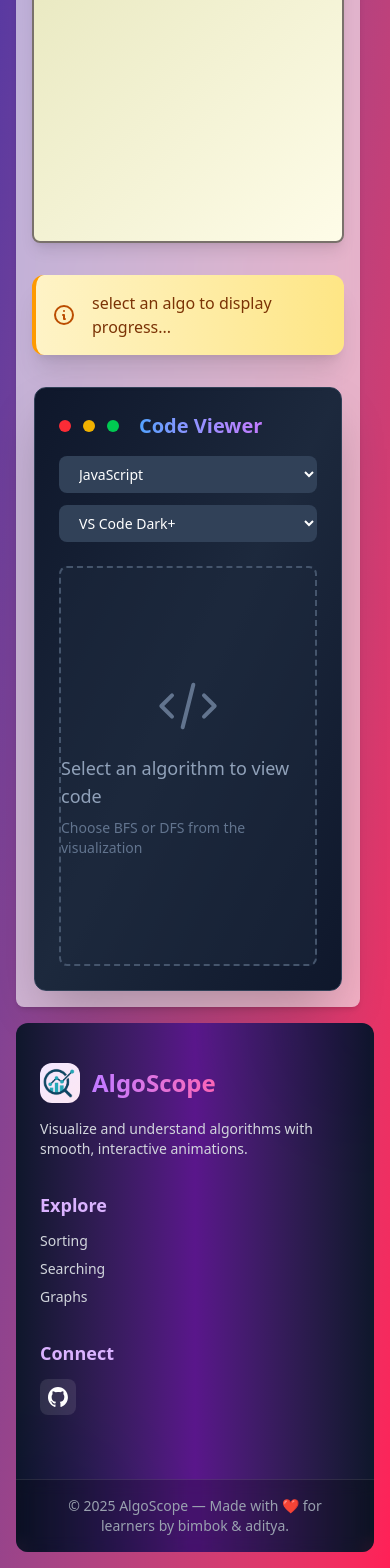
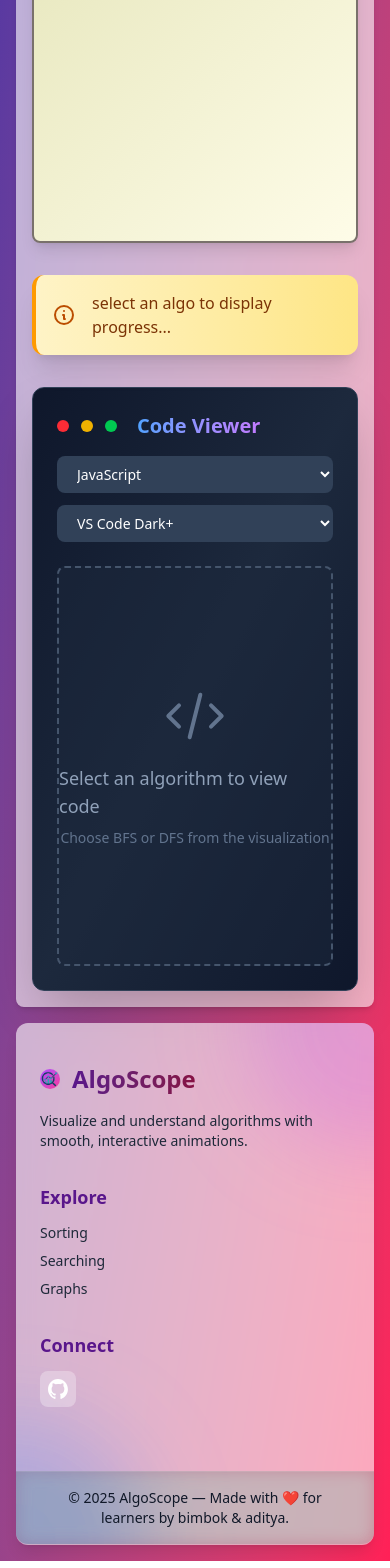
Before and after one commit to bim-adi/AlgoScope, a React (Vite) app: page /search in a window 390 px wide. Shown: the part 857-2425 px from the top of the page. Built offline with nearby package versions, Linux system fonts and the light colour scheme.

Commit message:
ui-update-3

```diff
--- a/src/components/Footer.jsx
+++ b/src/components/Footer.jsx
@@ -5,7 +5,7 @@ import githubIcon from '../assets/github-mark-white.svg'
 const Footer = () => {
   return (
     <motion.footer
-      className="relative bg-gradient-to-r from-slate-900 via-purple-900 to-slate-900 text-white overflow-hidden rounded-xl"
+      className="h-auto relative border-b border-black/5 bg-white/70 backdrop-blur supports-[backdrop-filter]:bg-white/60 rounded-lg shadow-lg text-black overflow-hidden rounded-xl"
       initial={{ opacity: 0, y: 50 }}
       animate={{ opacity: 1, y: 0 }}
       transition={{ duration: 0.8, ease: 'easeOut' }}
@@ -25,14 +25,14 @@ const Footer = () => {
             transition={{ delay: 0.2 }}
           >
             <div className="flex items-center mb-4">
-              <div className="w-10 h-10 bg-gradient-to-br from-purple-100 to-pink-100 rounded-xl flex items-center justify-center mr-3">
+              <div className="w-5 h-5 bg-gradient-to-br from-purple-500 to-pink-500 rounded-xl flex items-center justify-center mr-3">
                 <img src={logo} alt="" />
               </div>
-              <h3 className="text-2xl font-bold bg-gradient-to-r from-purple-400 to-pink-400 bg-clip-text text-transparent">
+              <h3 className="text-2xl font-bold bg-gradient-to-r from-purple-900 to-pink-900 bg-clip-text text-transparent">
                 AlgoScope
               </h3>
             </div>
-            <p className="text-gray-300 text-sm max-w-xs">
+            <p className="text-gray-800 text-sm max-w-xs">
               Visualize and understand algorithms with smooth, interactive
               animations.
             </p>
@@ -44,7 +44,7 @@ const Footer = () => {
             animate={{ opacity: 1, y: 0 }}
             transition={{ delay: 0.4 }}
           >
-            <h4 className="text-lg font-semibold mb-3 text-purple-300">
+            <h4 className="text-lg font-semibold mb-3 text-purple-900">
               Explore
             </h4>
             <ul className="space-y-2 text-sm">
@@ -52,7 +52,7 @@ const Footer = () => {
                 <li key={i}>
                   <a
                     href="#"
-                    className="text-gray-300 hover:text-purple-300 transition-colors duration-300"
+                    className="text-gray-800 hover:text-purple-800 transition-colors duration-300"
                   >
                     {link}
                   </a>
@@ -67,7 +67,7 @@ const Footer = () => {
             animate={{ opacity: 1, y: 0 }}
             transition={{ delay: 0.6 }}
           >
-            <h4 className="text-lg font-semibold mb-3 text-purple-300">
+            <h4 className="text-lg font-semibold mb-3 text-purple-900">
               Connect
             </h4>
             <div className="flex space-x-4">
@@ -75,7 +75,7 @@ const Footer = () => {
                 <motion.a
                   key={platform}
                   href="https://github.com/bim-adi/AlgoScope.git"
-                  className="w-9 h-9 bg-white/10 rounded-lg flex items-center justify-center hover:bg-white/20 transition-all"
+                  className="w-9 h-9 bg-white/30 rounded-lg flex items-center justify-center hover:bg-white/20 transition-all"
                   whileHover={{ scale: 1.1 }}
                   transition={{ delay: 0.1 * i }}
                 >
@@ -93,7 +93,7 @@ const Footer = () => {
           animate={{ opacity: 1 }}
           transition={{ delay: 0.8 }}
         >
-          <div className="container mx-auto px-6 py-4 text-center text-sm text-gray-400">
+          <div className="container mx-auto px-6 py-4 text-center text-sm text-gray-900">
             © 2025 AlgoScope — Made with ❤️ for learners by bimbok & aditya.
           </div>
         </motion.div>
--- a/src/components/Navbar.jsx
+++ b/src/components/Navbar.jsx
@@ -107,7 +107,7 @@ export const Navbar = () => {
                 alt="github"
                 className="w-7 h-5 hover:text-gray-400 pr-2"
               />
-              <span className='p-1'>Github</span>
+              <span className="p-1">Github</span>
             </Link>
           </div>
 
--- a/src/components/searchAlgo/CodeDisplay.jsx
+++ b/src/components/searchAlgo/CodeDisplay.jsx
@@ -179,7 +179,7 @@ export const CodeDisplay = ({ algorithm }) => {
   const code = algorithm ? codeSnippets[algorithm][language] : ''
 
   return (
-    <div className="mt-8 m-auto p-6 rounded-xl bg-gradient-to-br from-slate-900 via-slate-800 to-slate-900 shadow-2xl border border-slate-700 w-77 md:w-auto lg:w-auto xl:w-auto 2xl:w-auto">
+    <div className="mt-8 m-auto p-6 rounded-xl bg-gradient-to-br from-slate-900 via-slate-800 to-slate-900 shadow-2xl border border-slate-700 w-auto md:w-auto lg:w-auto xl:w-auto 2xl:w-auto">
       <div className="flex flex-col sm:flex-row justify-between items-start sm:items-center gap-4 mb-6">
         <div className="flex items-center gap-3">
           <div className="w-3 h-3 rounded-full bg-red-500"></div>
--- a/src/components/searchAlgo/VisualizerPage.jsx
+++ b/src/components/searchAlgo/VisualizerPage.jsx
@@ -24,7 +24,7 @@ export const VisualizerPage = () => {
   return (
     <>
       <motion.div
-        className="lg:w-full w-86  flex flex-col lg:flex-row p-4 bg-slate-50 min-h-screen shadow-md rounded-lg backdrop-blur supports-[backdrop-filter]:bg-white/60 "
+        className="lg:w-full w-auto flex flex-col lg:flex-row p-4 bg-slate-50 min-h-screen shadow-md rounded-lg backdrop-blur supports-[backdrop-filter]:bg-white/60 "
         initial={{ opacity: 0, y: 20 }} // Start: invisible and 20px down
         animate={{ opacity: 1, y: 0 }} // End: fully visible at original position
         transition={{ duration: 1, ease: 'easeInOut' }} // Animation settings
--- a/src/components/shortestPahAlgo/CodeDisplayShortestPath.jsx
+++ b/src/components/shortestPahAlgo/CodeDisplayShortestPath.jsx
@@ -274,7 +274,7 @@ export const CodeDisplayShortestPath = ({ algorithm }) => {
   }
 
   return (
-    <div className="mt-8 m-auto p-6 rounded-xl bg-gradient-to-br from-slate-900 via-slate-800 to-slate-900 shadow-2xl border border-slate-700 w-77 md:w-auto lg:w-auto xl:w-auto 2xl:w-auto">
+    <div className="mt-8 m-auto p-6 rounded-xl bg-gradient-to-br from-slate-900 via-slate-800 to-slate-900 shadow-2xl border border-slate-700 w-auto md:w-auto lg:w-auto xl:w-auto 2xl:w-auto">
       <div className="flex flex-col sm:flex-row justify-between items-start sm:items-center gap-4 mb-6">
         <div className="flex items-center gap-3">
           <div className="w-3 h-3 rounded-full bg-red-500"></div>
--- a/src/components/shortestPahAlgo/ShortestPathPage.jsx
+++ b/src/components/shortestPahAlgo/ShortestPathPage.jsx
@@ -12,7 +12,7 @@ export const ShortestPathPage = () => {
 
   return (
     <motion.div
-      className="lg:w-full w-86 flex flex-col lg:flex-row p-4 bg-slate-50 min-h-screen rounded-lg shadow-lg backdrop-blur supports-[backdrop-filter]:bg-white/60 "
+      className="lg:w-full w-auto flex flex-col lg:flex-row p-4 bg-slate-50 min-h-screen rounded-lg shadow-lg backdrop-blur supports-[backdrop-filter]:bg-white/60 "
       initial={{ opacity: 0, y: 20 }} // Start: invisible and 20px down
       animate={{ opacity: 1, y: 0 }} // End: fully visible at original position
       transition={{ duration: 1, ease: 'easeInOut' }} // Animation settings
```
